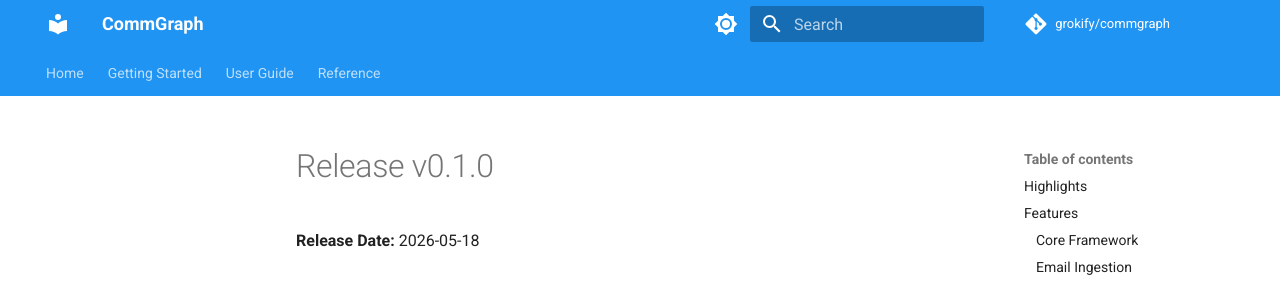
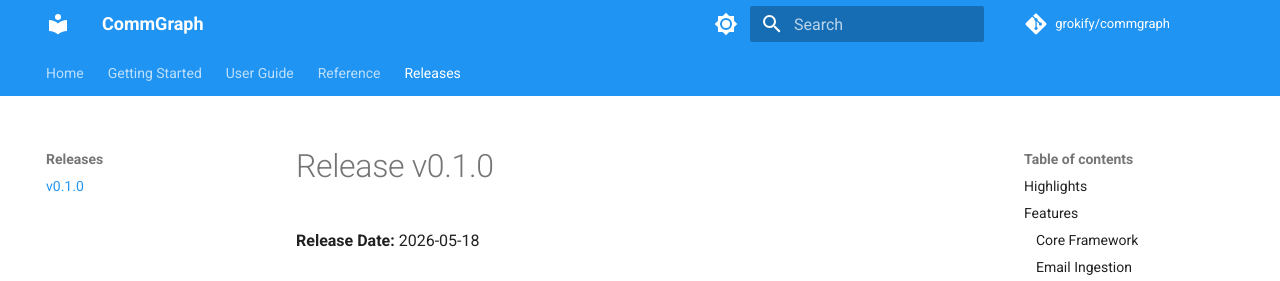
Before and after one commit to grokify/commgraph, an MkDocs documentation site: the page built from docs/releases/v0.1.0.md, in a window 1280 px wide and 900 px high. Shown: the top 281 px of the window. Built offline with MkDocs 1.6.1 and Material for MkDocs 9.7.7, drawn with Linux system fonts in a browser that asks for light colours; comment, search, counter and statistics services are not loaded.

Commit message:
docs(mkdocs): add v0.1.0 release notes to navigation
Co-Authored-By: Claude Opus 4.5 <noreply@anthropic.com>

```diff
--- a/mkdocs.yml
+++ b/mkdocs.yml
@@ -59,6 +59,8 @@ nav:
       - Architecture: reference/architecture.md
       - Weight Profiles: reference/weight-profiles.md
       - Roadmap: reference/roadmap.md
+  - Releases:
+      - v0.1.0: releases/v0.1.0.md
 
 extra:
   social:
```
